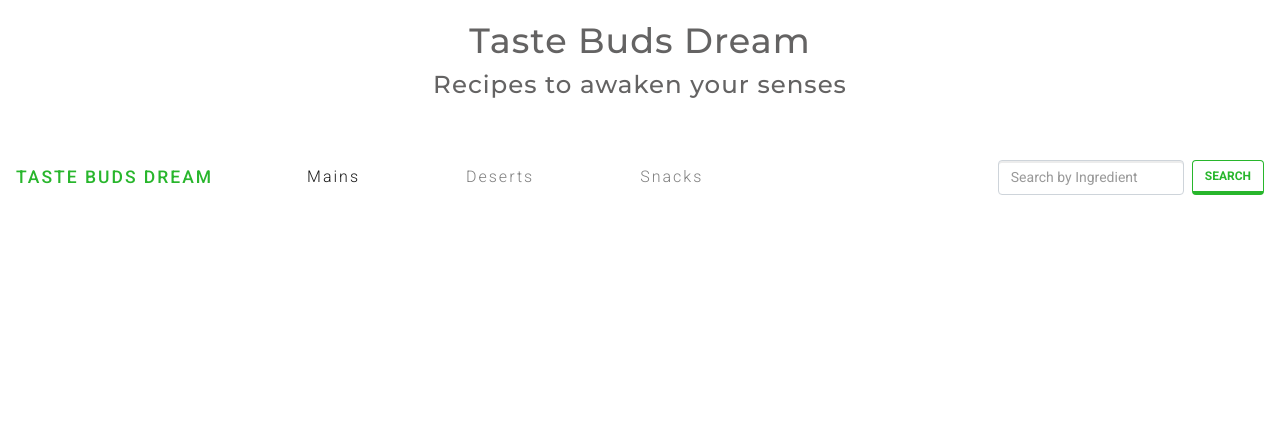
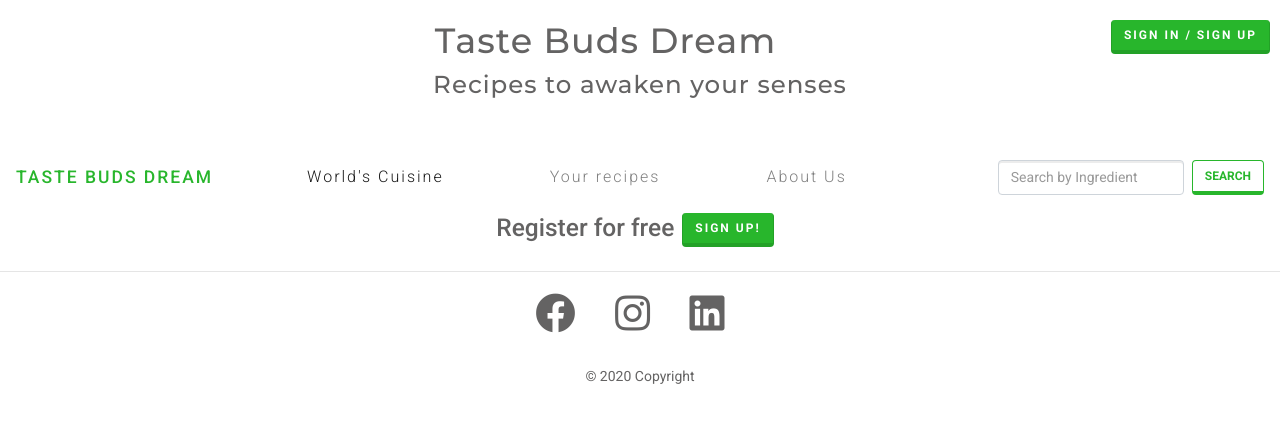
Before and after one commit to JihanePett/TBD, a plain HTML site: page index.html in a window 1280 px wide. Drawn offline with nearby package versions, Linux system fonts and the light colour scheme.

Commit message:
footer was added with an alert button, social links and copyright, css was updated inline with the site s colors and fonts

```diff
--- a/assets/css/style.css
+++ b/assets/css/style.css
@@ -3,6 +3,13 @@
 body {
   font-family: "Roboto", sans-serif;
   color: #1a1919ad;
+}
+
+/*----------------------------------------------------Button Sign-In/Sign-Up*/
+.btn-success{
+    letter-spacing: 2px;
+    float: right;
+    margin-right: 10px;
 }
 
 /*----------------------------------------------------logo-slogan*/
@@ -43,11 +50,19 @@ body {
   padding-left: 50px;
 }
 
-li.nav-item:hover {
-  color: rgb(40, 182, 44);
-}
-
 .form-control:focus {
   border-color: #28a745;
   box-shadow: 0 0 0 0.2rem rgba(40, 167, 69, 0.25);
 }
+
+/*----------------------------------------------------Footer*/
+.social-links{
+   font-size: 40px;
+       margin-right: 20px;
+    margin-top: 5px;
+    color:#1a1919ad;
+}
+
+.social-links:hover{
+color:rgb(40, 182, 44);
+}
--- a/index.html
+++ b/index.html
@@ -16,15 +16,20 @@
     <title>Taste Buds Dream</title>
   </head>
   <body>
-    <!--Logo and Slogan-->
-    <div class="container-fluid">
+    <!--Button Sign In/Sign Up-->
+    <button type="button" class="btn btn-success d-none d-sm-block">
+      Sign In / Sign Up
+    </button>
+    <div class="container">
       <div class="row-no-gutters d-none d-sm-block">
         <div class="col-12 logo-slogan">
+          <!--Logo and Slogan-->
           <h1>Taste Buds Dream</h1>
           <h3>Recipes to awaken your senses</h3>
         </div>
       </div>
     </div>
+
     <!--Navigation bar-->
     <nav class="navbar navbar-expand-lg navbar-light bg-light">
       <a class="navbar-brand" href="index.html">Taste Buds Dream</a>
@@ -44,14 +49,14 @@
         <ul class="navbar-nav mr-auto">
           <li class="nav-item active">
             <a class="nav-link" href="#"
-              >Mains <span class="sr-only">(current)</span></a
+              >World's Cuisine <span class="sr-only">(current)</span></a
             >
           </li>
           <li class="nav-item">
-            <a class="nav-link" href="#">Deserts</a>
+            <a class="nav-link" href="#">Your recipes</a>
           </li>
           <li class="nav-item">
-            <a class="nav-link" href="#">Snacks</a>
+            <a class="nav-link" href="#">About Us</a>
           </li>
         </ul>
         <form class="form-inline my-2 my-lg-0">
@@ -68,6 +73,51 @@
       </div>
     </nav>
 
+    <!-- Footer -->
+    <footer class="footer fixed">
+      <!-- Call to action -->
+      <ul class="list-inline d-flex justify-content-center py-2">
+        <li class="list-inline-item">
+          <h3 class="mb-1">Register for free</h3>
+        </li>
+        <li class="list-inline-item">
+          <a href="#!" class="btn btn-success">Sign up!</a>
+        </li>
+      </ul>
+      <!-- Call to action -->
+
+      <hr />
+
+      <!-- Social buttons -->
+      <ul class="list-inline text-center">
+        <li class="list-inline-item">
+          <a
+            class="btn-floating btn-fb mx-1"
+            target="_blank"
+            href="https://www.facebook.com/jihane.azim.7"
+            ><i class="fab fa-facebook social-links" aria-hidden="true"></i
+            ><span class="sr-only">Facebook</span></a
+          >
+        </li>
+        <li class="list-inline-item">
+          <a class="btn-floating btn-li mx-1" target="_blank"
+                href="https://www.instagram.com/naturalmaroc2017/?hl=en"
+                ><i class="fab fa-instagram social-links" aria-hidden="true"></i
+                ><span class="sr-only">Instagram</span></a>
+
+        </li>
+              <li class="list-inline-item">
+          <a class="btn-floating btn-li mx-1" target="_blank"
+                href="https://www.linkedin.com/in/jihanepetticrew"
+                ><i class="fab fa-linkedin social-links" aria-hidden="true"></i
+                ><span class="sr-only">Linkedin</span></a
+              >
+
+        </li>
+      </ul>
+      <!-- Copyright -->
+      <div class="footer-copyright text-center py-3">© 2020 Copyright</div>
+    </footer>
     <script src="https://cdnjs.cloudflare.com/ajax/libs/jquery/3.5.1/jquery.slim.min.js"></script>
     <script src="https://cdnjs.cloudflare.com/ajax/libs/popper.js/1.16.1/umd/popper.min.js"></script>
     <script src="https://cdnjs.cloudflare.com/ajax/libs/twitter-bootstrap/4.5.0/js/bootstrap.min.js"></script>
```
